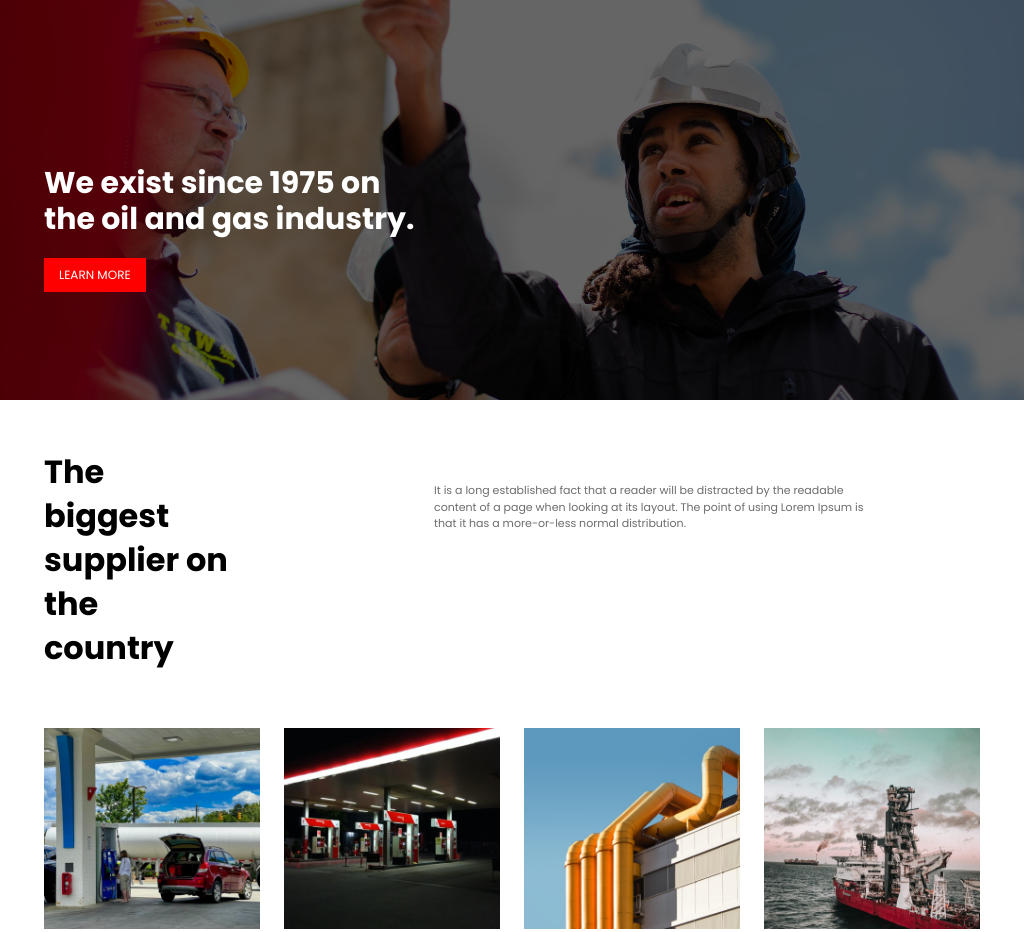
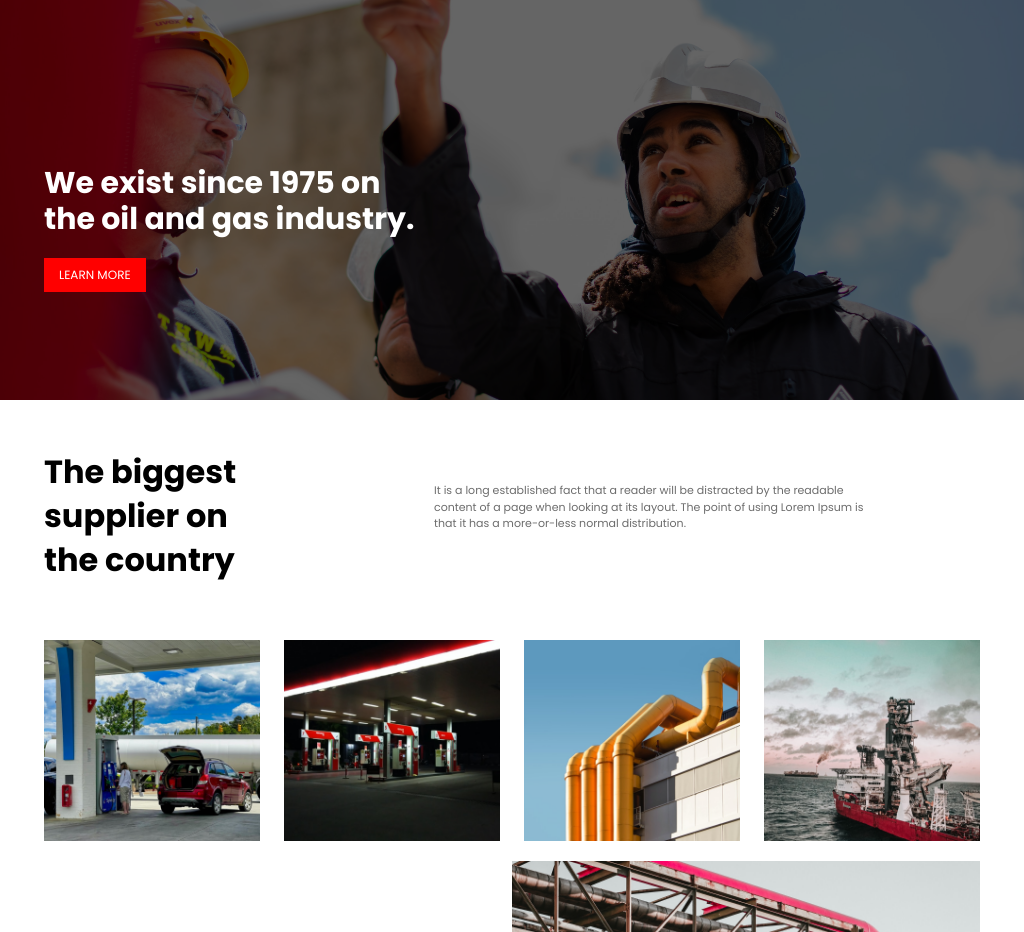
Before and after one commit to sajibkhandev/Petroil-2503, a plain HTML site: page index.html in a window 1024 px wide. Shown: the top 932 px of the page. Drawn offline with Linux system fonts and the light colour scheme.

Commit message:
group a responsive part full fixed

```diff
--- a/css/responsive.css
+++ b/css/responsive.css
@@ -251,7 +251,7 @@
      /* supplier part */
      .supplier .col-lg-5 h2 {
          font-size: 32px;
-         width: 188px;
+         width: 205px;
          line-height: 44px;
      }
 
```
